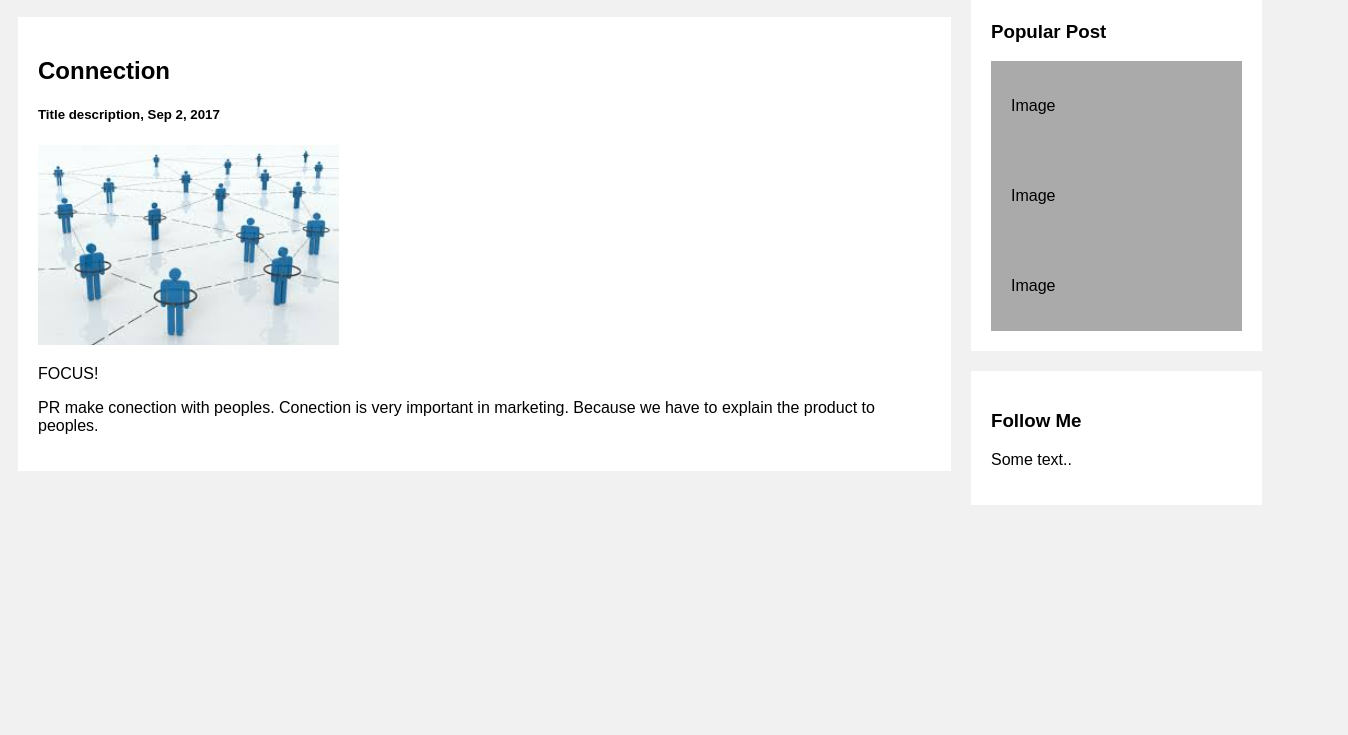
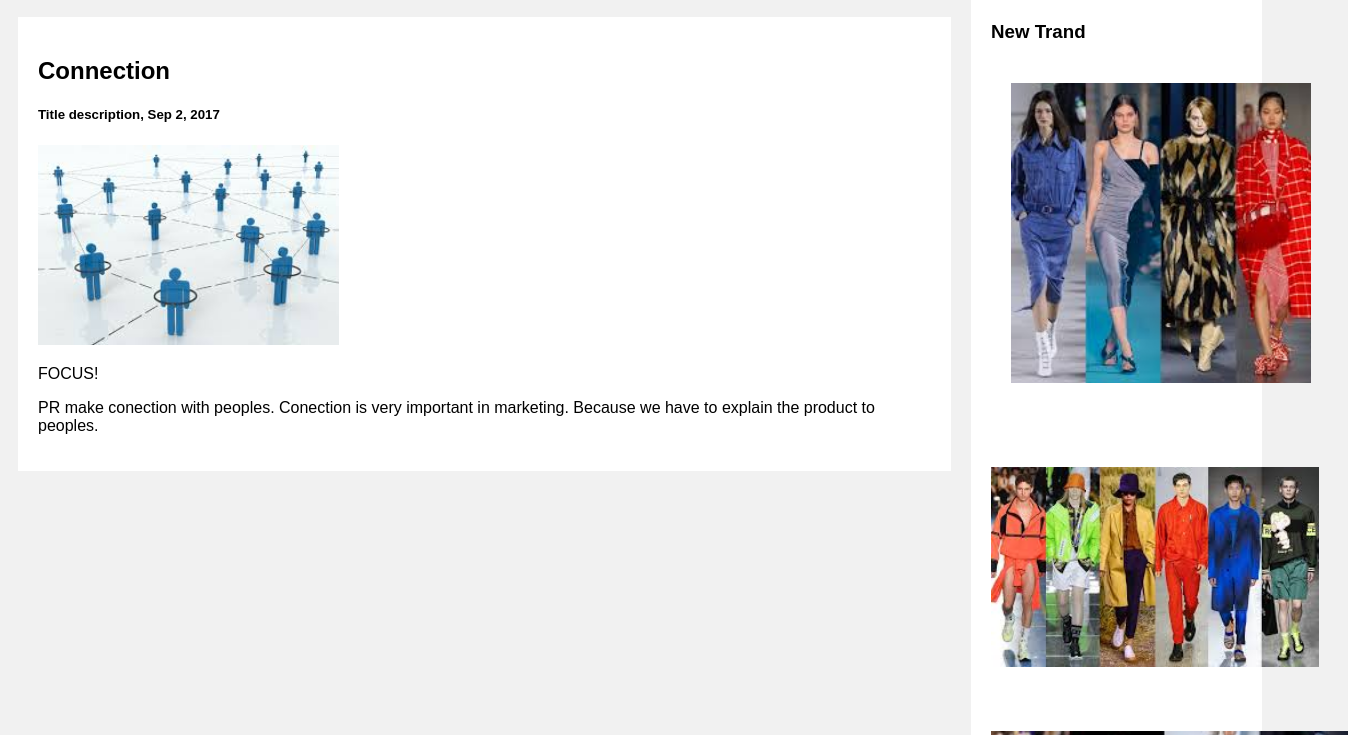
Before and after one commit to napkinandknife/Html5, a plain HTML site: page 홈페이지에 기본ew적인 index.html in a window 1280 px wide. Shown: the part 789-1524 px from the top of the page, 1348 px wide, since content can reach past the window. Before the commit the page ends 1312 px from the top, so only its background shows below. Drawn offline with Linux system fonts and the light colour scheme.

Commit message:
이거이거333

```diff
--- a/홈페이지에 기본ew적인 index.html
+++ b/홈페이지에 기본ew적인 index.html
@@ -124,7 +124,7 @@ body {
       <h5>Public Relations professionals help a business or individual cultivate a positive reputation with the public through various unpaid or earned communications, including traditional media, social media, and in-person engagements. They also help clients defend their reputation during a crisis that threatens their credibility. </h5>
       <div class="image">
       <image src="./image/PR이미지.jpg" style="height:200px;width:300px"> </div>
-      <p>PR </p>
+      <p>PR</p>
       <p>Sunt in culpa qui officia deserunt mollit anim id est laborum consectetur adipiscing elit, sed do eiusmod tempor incididunt ut labore et dolore magna aliqua. Ut enim ad minim veniam, quis nostrud exercitation ullamco.</p>
     </div>
     <div class="card">
@@ -141,7 +141,9 @@ body {
   </div>
   <div class="rightcolumn">
     <div class="card" background:blue;>
+      <divid="content">
       <h2>More information about Marketing</h2>
+
       <div class="card">
        <image src="./image/마케팅.jpg" style="height:200px; width:200px;">
 
@@ -149,14 +151,16 @@ body {
       <p>Some text about me in culpa qui officia deserunt mollit anim..</p>
     </div>
     <div class="card">
-      <h3>Popular Post</h3>
-      <div class="fakeimg"><p>Image</p></div>
-      <div class="fakeimg"><p>Image</p></div>
-      <div class="fakeimg"><p>Image</p></div>
+      <h3>New Trand</h3>
+      <div class="card">
+      <image src="./image/트렌드1.jpg" style="height:300px;">
+      </div>
+      <div class="card"></div><image src="./image/트랜드2.jpg" style="height:200px;">
+      <div class="card"></div><image src="./image/트렌드3.jpg" style="height:300px;">
     </div>
     <div class="card">
-      <h3>Follow Me</h3>
-      <p>Some text..</p>
+      <h3>Comming SOON!</h3>
+      <p>See you later</p>
     </div>
   </div>
 </div>
```
Also changed, not shown: image/트랜드2.jpg (added), image/트렌드1.jpg (added), image/트렌드3.jpg (added).
